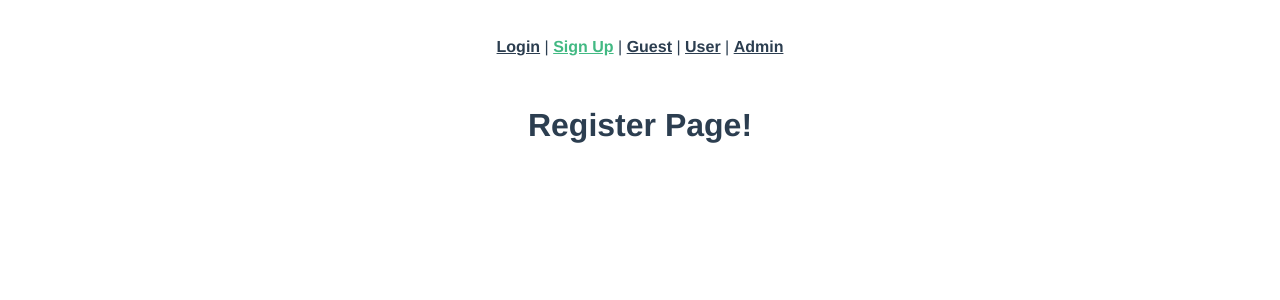
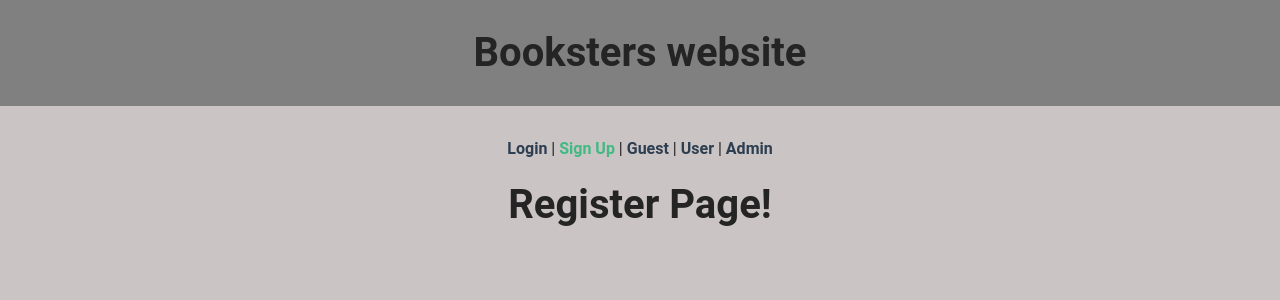
Before and after one commit to rodercode/frontend-auth-vue, a Vue app in the folder frontend/: page /register in a window 1280 px wide. Shown: the top 300 px of the page. Built offline with nearby package versions, Linux system fonts and the light colour scheme.

Commit message:
add general styling main.css and implement a header in app.vue

```diff
--- a/frontend/src/App.vue
+++ b/frontend/src/App.vue
@@ -1,4 +1,7 @@
 <template>
+  <header class="bannar">
+    <h1>Booksters website</h1>
+  </header>
   <nav>
     <router-link :to="{ name: 'login' }">Login</router-link> |
     <router-link :to="{ name: 'register' }">Sign Up</router-link> |
@@ -11,13 +14,12 @@
 
 <style lang="scss">
 #app {
-  font-family: Avenir, Helvetica, Arial, sans-serif;
-  -webkit-font-smoothing: antialiased;
-  -moz-osx-font-smoothing: grayscale;
   text-align: center;
-  color: #2c3e50;
 }
-
+header {
+  background-color: grey;
+  padding: 2.5em;
+}
 nav {
   padding: 30px;
 
--- /dev/null
+++ b/frontend/src/main.css
@@ -0,0 +1,53 @@
+* {
+  margin: 0;
+  padding: 0;
+  box-sizing: border-box;
+}
+html {
+  font-size: 100%;
+}
+body {
+  font-family: "Roboto", sans-serif;
+  line-height: 26px;
+  background-color: rgb(203, 196, 196);
+  font-size: 1rem;
+  width: 100%;
+  color: rgb(37, 36, 36);
+}
+
+h1,
+h2,
+h3,
+h4 {
+  font-weight: 600;
+}
+
+h1 {
+  font-size: 40px;
+}
+
+h2 {
+  font-size: 1.5rem;
+}
+
+h3 {
+  font-size: 1.25rem;
+}
+
+h4 {
+  font-size: 1rem;
+}
+
+ul {
+  list-style: none;
+}
+
+p {
+  font-size: 1rem;
+  letter-spacing: 0.015rem;
+}
+
+a:visited,
+a:link {
+  text-decoration: none;
+}
--- a/frontend/src/main.ts
+++ b/frontend/src/main.ts
@@ -1,5 +1,6 @@
 import { createApp } from 'vue'
 import App from './App.vue'
+import "./main.css"
 import router from './router'
 
 createApp(App).use(router).mount('#app')
--- a/frontend/src/views/RegisterView.vue
+++ b/frontend/src/views/RegisterView.vue
@@ -6,7 +6,6 @@
 
 <script lang="ts">
 import { defineComponent } from "vue";
-import HelloWorld from "@/components/HelloWorld.vue"; // @ is an alias to /src
 
 export default defineComponent({
   name: "RegisterView",
```
Also changed, not shown: 1 other file (tests, documents, lock files or other folders).
